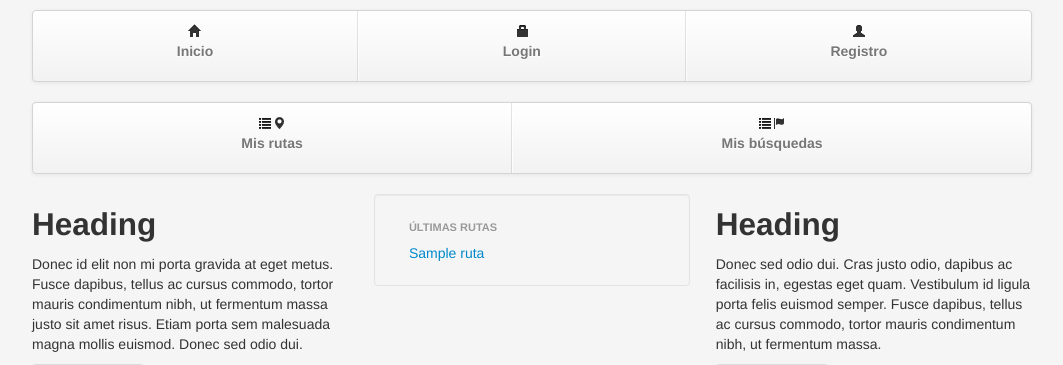
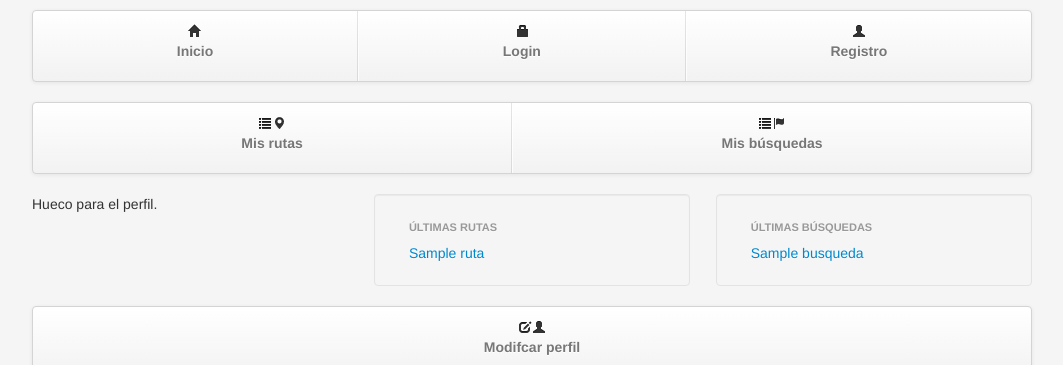
Before and after one commit to jesusnoseq/TakaraHunter, a Django app: template principal/templates/perfil.html in a window 1280 px wide. Shown: the part 70-435 px from the top of the page, without its empty margins (108-1171 px from the left). Run offline with Django 3.2, Linux system fonts and the light colour scheme; tables that the repository leaves empty hold one stand-in row (values such as "Sample post"); the template is opened without the code that fills it: values that come from a table or form of the project are taken from there, most other values are stand-ins (such as "Sample title", 1, 10 or a date in 2020); parts of the project's set-up code (start-up, migrations or seed data) failed here and were passed over; some libraries are stand-ins or nearby versions.

Commit message:
correcion

```diff
--- a/principal/templates/perfil.html
+++ b/principal/templates/perfil.html
@@ -30,9 +30,7 @@
 {% block contenido %}
 <div class="row-fluid">
 	<div class="span4">
-		<h2>Heading</h2>
-		<p>Donec id elit non mi porta gravida at eget metus. Fusce dapibus, tellus ac cursus commodo, tortor mauris condimentum nibh, ut fermentum massa justo sit amet risus. Etiam porta sem malesuada magna mollis euismod. Donec sed odio dui. </p>
-		<p><a class="btn" href="#">View details &raquo;</a></p>
+		Hueco para el perfil.
 	</div>
 	<div class="span4">
 		<div class="well sidebar-nav">
@@ -49,9 +47,18 @@
 		</div>
 	</div>
  	<div class="span4">
-		<h2>Heading</h2>
-		<p>Donec sed odio dui. Cras justo odio, dapibus ac facilisis in, egestas eget quam. Vestibulum id ligula porta felis euismod semper. Fusce dapibus, tellus ac cursus commodo, tortor mauris condimentum nibh, ut fermentum massa.</p>
-		<p><a class="btn" href="#">View details &raquo;</a></p>
+		<div class="well sidebar-nav">
+			<ul class="nav nav-list">
+				<li class="nav-header">Últimas búsquedas</li>
+				{% if ultimas_busquedas %}
+					{% for busqueda in ultimas_busquedas %}
+						<li><a href="/busquedas/{{ busqueda.id }}">{{ busqueda.titulo }}</a></li>
+					{% endfor %}
+    			{% else %}
+					<li><p>No hay búsquedas.</p></li>
+    			{% endif %}
+			</ul>
+		</div>
 	</div>
 </div>
 {% endblock %}
```
